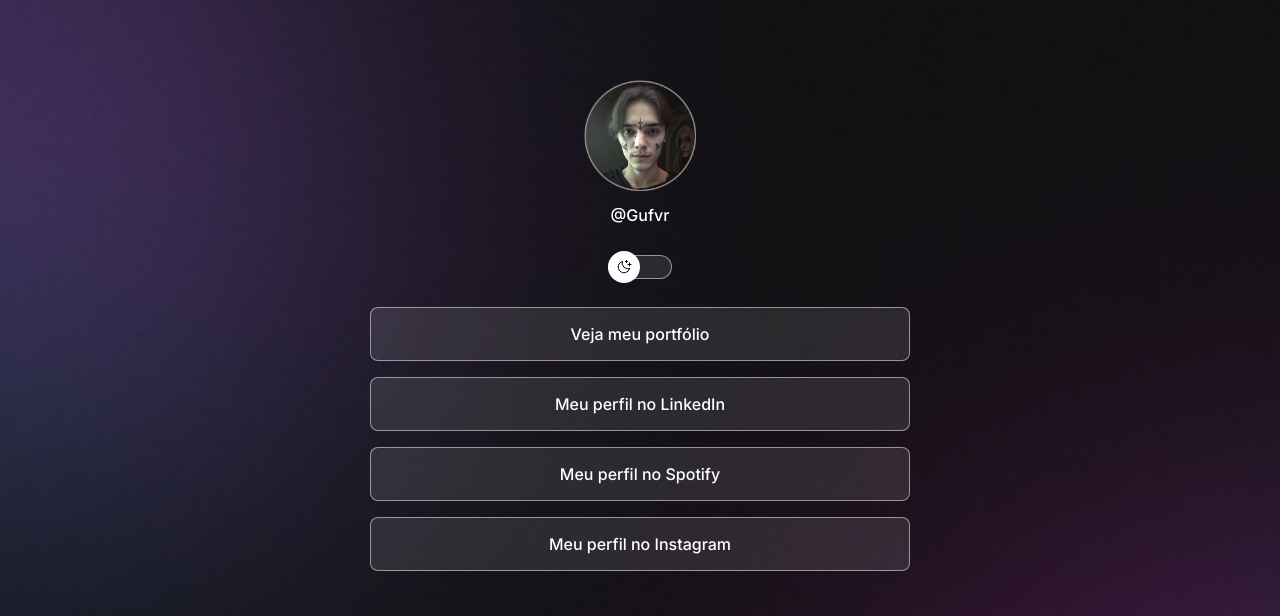
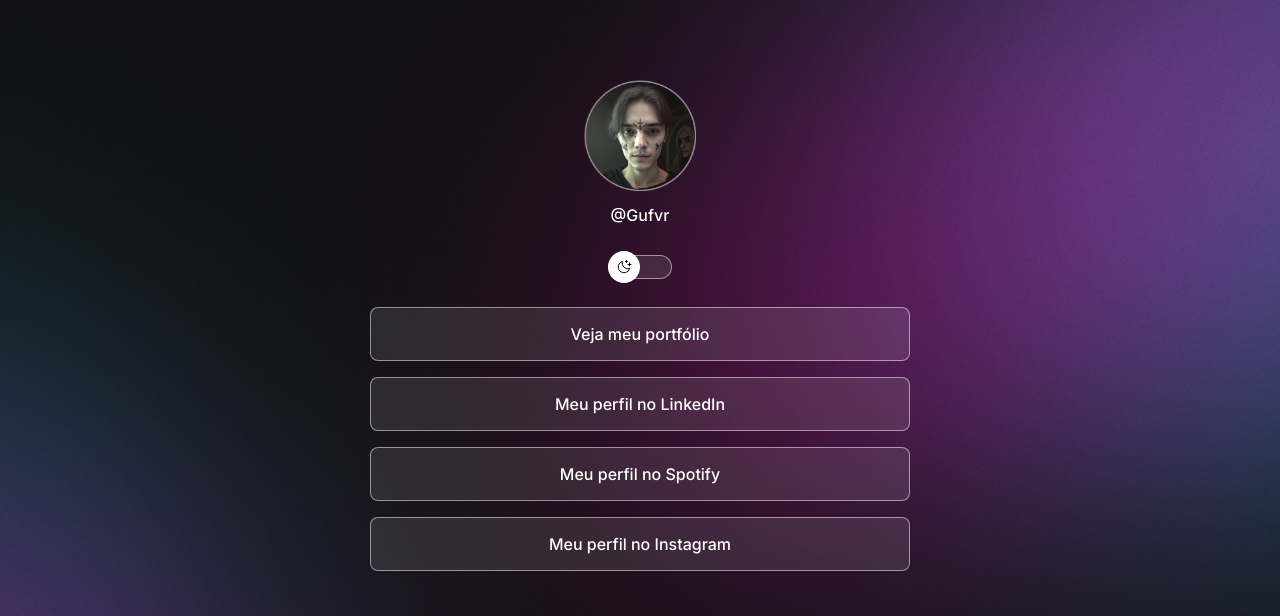
Before and after one commit to gufvr/sociallinks, a plain HTML site: page index.html in a window 1280 px wide. Shown: the top 616 px of the page. Drawn offline with nearby package versions, Linux system fonts and the light colour scheme.

Commit message:
change background based on media queries

```diff
--- a/style.css
+++ b/style.css
@@ -34,6 +34,7 @@ body {
 
   /*background: color image repeat size-cover */
   background: var(--bg-url) no-repeat top center/cover;
+  height: 100vh;
 }
 
 body * {
@@ -174,3 +175,15 @@ footer {
 footer a {
   text-decoration: none;
 }
+
+/* medie queries */
+
+@media (min-width: 700px) {
+  :root {
+    --bg-url: url(./assets/bg-desktop.jpg);
+  }
+
+  .light {
+    --bg-url: url(./assets/bg-desktop-light.jpg);
+  }
+}
```
Also changed, not shown: assets/bg-desktop-light.jpg (added), assets/bg-desktop.jpg (added).
